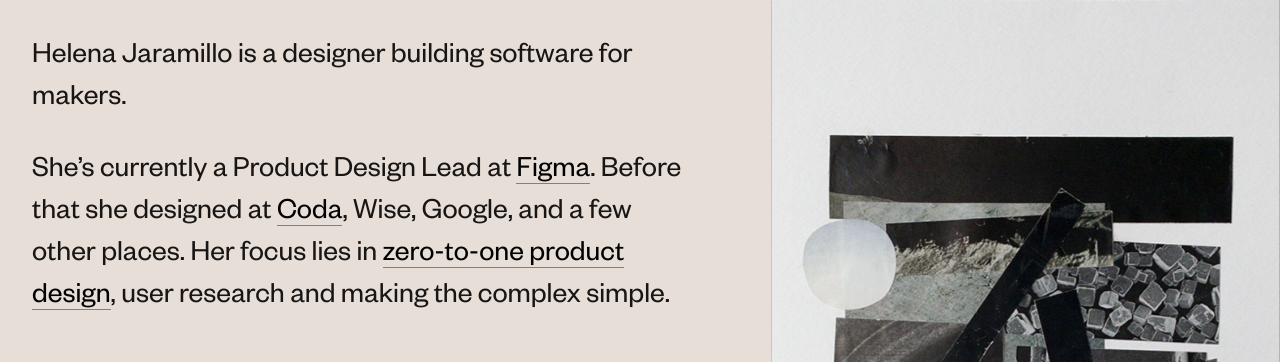
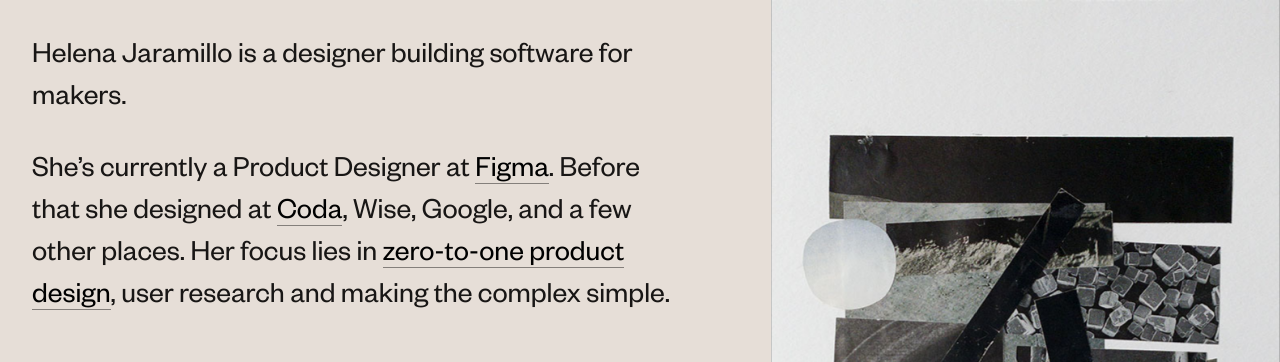
Before and after one commit to helenajar/hjaramillo, a plain HTML site: page index.html in a window 1280 px wide. Shown: the top 362 px of the page. Drawn offline with Linux system fonts and the light colour scheme.

Commit message:
Updated copy

```diff
--- a/index.html
+++ b/index.html
@@ -16,7 +16,7 @@
 
     <div class ="copy">
       <p>Helena Jaramillo is a designer building software for makers. </p>
-      <p>She’s currently a Product Design Lead at <a href="https://figma.com">Figma</a>. Before that she designed at <a href="https://wise.com/">Coda</a>, Wise, Google, and a few other places.
+      <p>She’s currently a Product Designer at <a href="https://figma.com">Figma</a>. Before that she designed at <a href="https://wise.com/">Coda</a>, Wise, Google, and a few other places.
       Her focus lies in <a href="https://www.youtube.com/watch?v=HApKjboMC80">zero-to-one product design</a>, user research and making the complex simple. </p>
       </p>
     </div>
```
